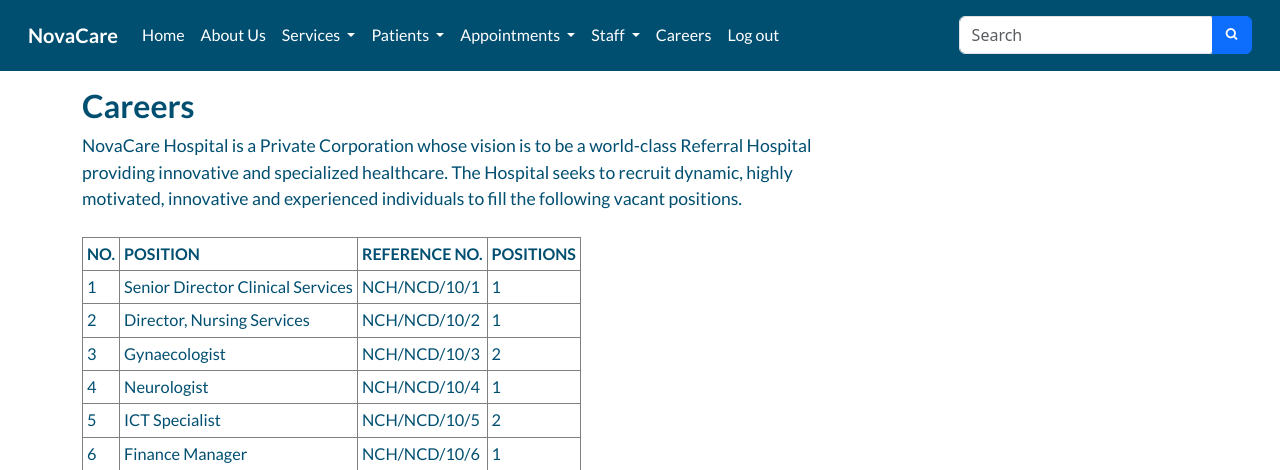
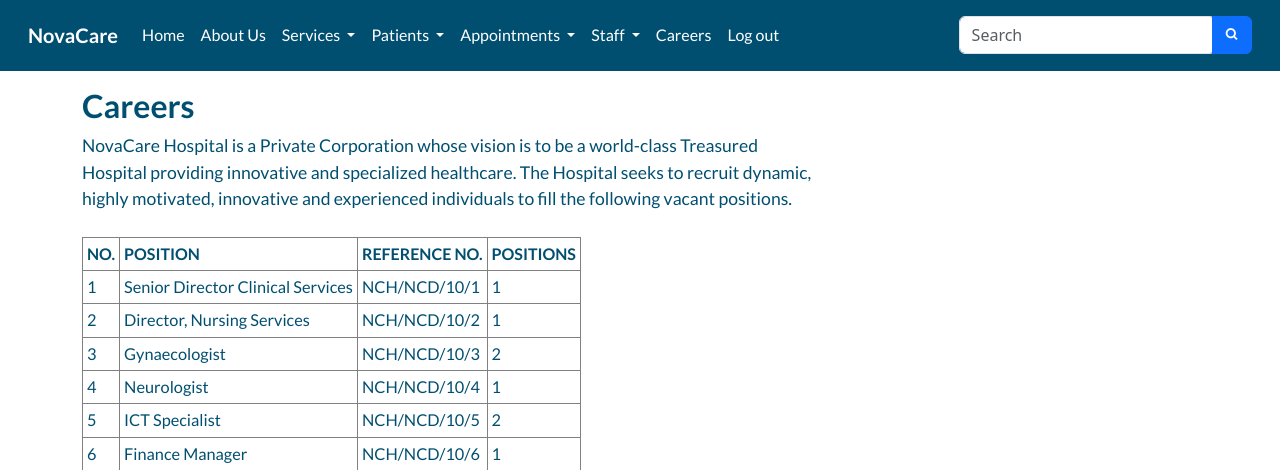
Before and after one commit to CodeOmari/NovaCare, a Django app: page /careers/ in a window 1280 px wide. Shown: the part 151-621 px from the top of the page. Run offline with Django 5.2, Linux system fonts and the light colour scheme.

Commit message:
careers template

```diff
--- a/templates/Careers.html
+++ b/templates/Careers.html
@@ -17,7 +17,7 @@
                 <h2 class="pt-3">Careers</h2>
                 <p class="pb-2">
                     NovaCare Hospital is a Private Corporation whose vision is to be a
-                    world-class Referral Hospital providing innovative and specialized healthcare.
+                    world-class Treasured Hospital providing innovative and specialized healthcare.
                     The Hospital seeks to recruit dynamic, highly motivated, innovative and experienced
                     individuals to fill the following vacant positions.
                 </p>
```
